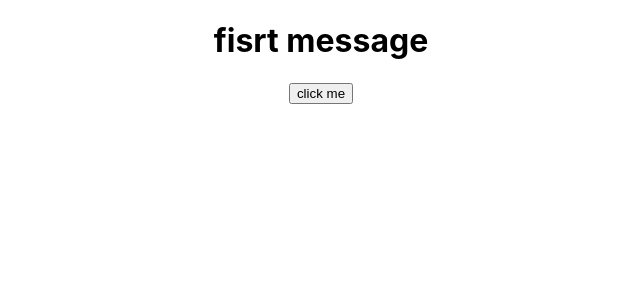
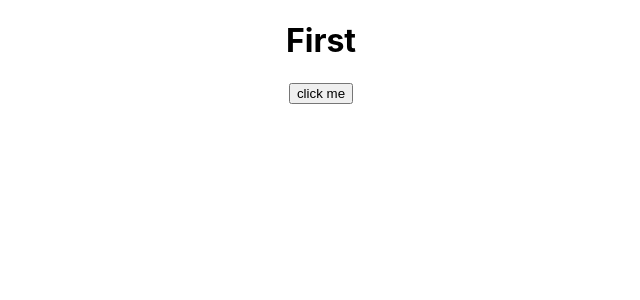
Before and after one commit to ahjam-taoufik/React-Fundamentals, a React (Create React App) app: page / in a window 1280 px wide. Shown: the top 300 px of the page, without its empty margins (319-959 px from the left). Built offline with nearby package versions, Linux system fonts and the light colour scheme.

Commit message:
Methods as props

```diff
--- a/src/App.js
+++ b/src/App.js
@@ -1,12 +1,12 @@
 
 import './App.css';
 
-import Greet from './components/Greet';
+import Parent from './components/Parent';
 
 function App() {
   return (
     <div className="App">
-         <Greet ></Greet>
+         <Parent ></Parent>
 
     </div>
   );
--- /dev/null
+++ b/src/components/Child.js
@@ -0,0 +1,14 @@
+
+
+
+const Child = (props) => {
+
+    return (
+        <div>
+             {/* <button onClick={()=> props.clickHandler('koko')}>click me</button> */}
+                  <button onClick={props.clickHandler}>click me</button>
+        </div>
+     );
+}
+
+export default Child;
--- a/src/components/Greet.js
+++ /dev/null
@@ -1,99 +0,0 @@
-import React from "react";
-
-
-// ================First Methode===========================================
-// class Greet extends React.Component {
-//          constructor(){
-//            super()
-//            this.state={
-//              message:'fisrt message'
-//            }
-//          }
-//   clickHandler(){
-//     this.setState({
-//       message:'last Message'
-//     })
-//   }
-//   render(){
-//           return <div>
-//                      <h1>{this.state.message}</h1>
-//                   <button onClick={this.clickHandler.bind(this)}>click me</button>
-//                 </div>
-//             }
-// }
-// export default Greet;
-
-
-//  ================Second Methode===========================================
-// class Greet extends React.Component {
-//          constructor(){
-//            super()
-//            this.state={
-//              message:'fisrt message'
-//            }
-//          }
-//   clickHandler(){
-//     this.setState({
-//       message:'last Message'
-//     })
-//   }
-//   render(){
-//           return <div>
-//                      <h1>{this.state.message}</h1>
-//                   <button onClick={()=>this.clickHandler()}>click me</button>
-//                 </div>
-//             }
-// }
-// export default Greet;
-
-
-
- //  ================thirth Methode===========================================
-// class Greet extends React.Component {
-//          constructor(){
-//            super()
-//            this.state={
-//              message:'fisrt message'
-//            }
-//            this.clickHandler=this.clickHandler.bind(this)
-//          }
-//   clickHandler(){
-//     this.setState({
-//       message:'last Message'
-//     })
-//   }
-
-//   render(){
-//           return <div>
-//                      <h1>{this.state.message}</h1>
-//                   <button onClick={this.clickHandler}>click me</button>
-//                 </div>
-//             }
-// }
-// export default Greet;
-
-
-
-//  ================fourth Methode===========================================
-class Greet extends React.Component {
-         constructor(){
-           super()
-           this.state={
-             message:'fisrt message'
-           }
-
-         }
-  clickHandler=()=>{
-    this.setState({
-      message:'last Message'
-    })
-  }
-
-  render(){
-          return <div>
-                     <h1>{this.state.message}</h1>
-                  <button onClick={this.clickHandler}>click me</button>
-                </div>
-            }
-}
-export default Greet;
--- /dev/null
+++ b/src/components/Parent.js
@@ -0,0 +1,33 @@
+import React from "react";
+import Child from "./Child";
+
+
+
+class Parent extends React.Component {
+          constructor(){
+            super()
+            this.state={
+              message:'First '
+            }
+          }
+
+
+
+  clickHandler=(a)=>{
+        this.setState({
+            message:'Last '
+        })
+        //alert(`heloo ${a}`)
+
+  }
+
+
+
+  render(){
+          return <div>
+                       <h1>{this.state.message}</h1>
+                       <Child clickHandler={this.clickHandler} />
+                </div>
+            }
+}
+export default Parent;
```
